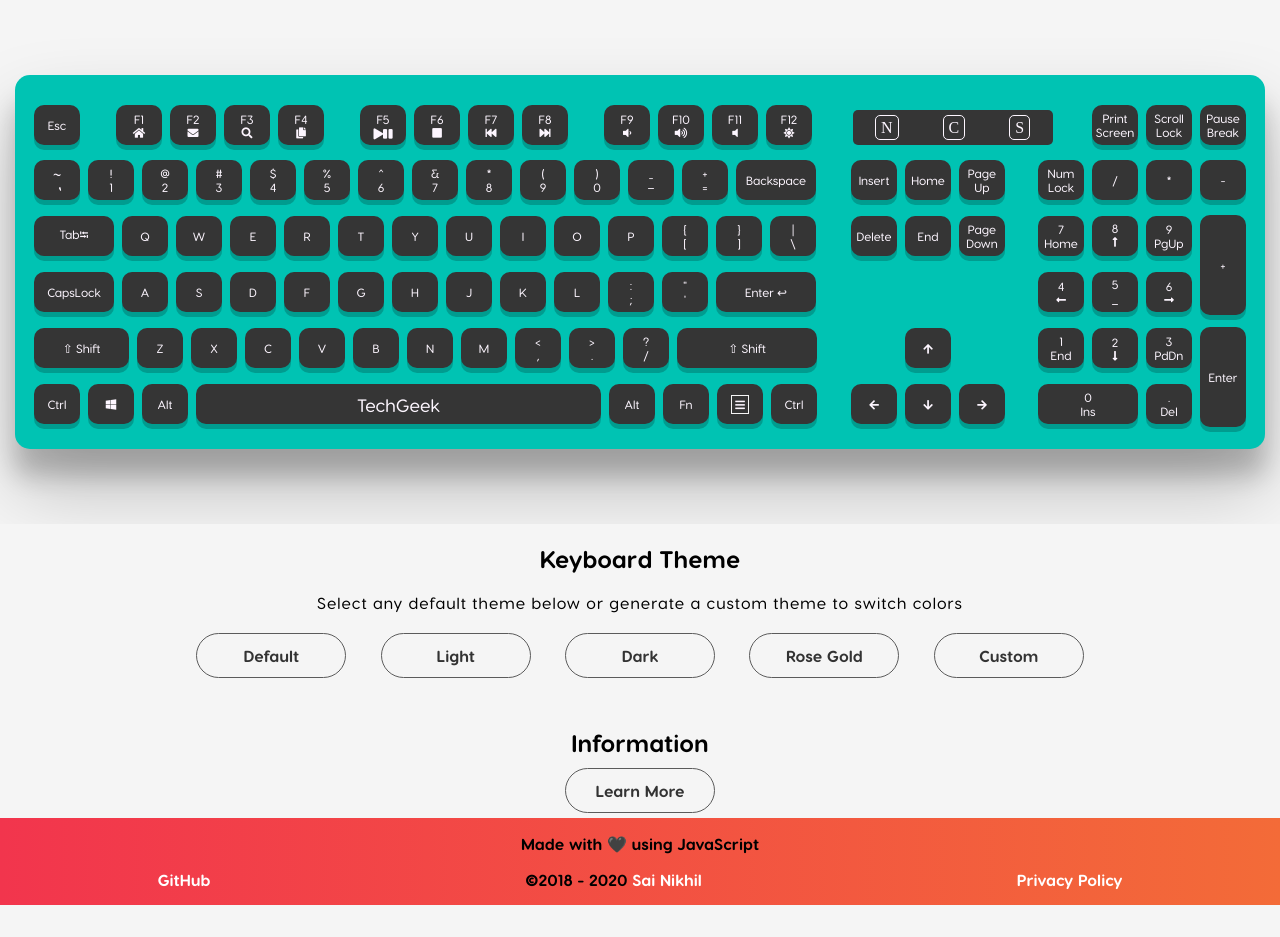
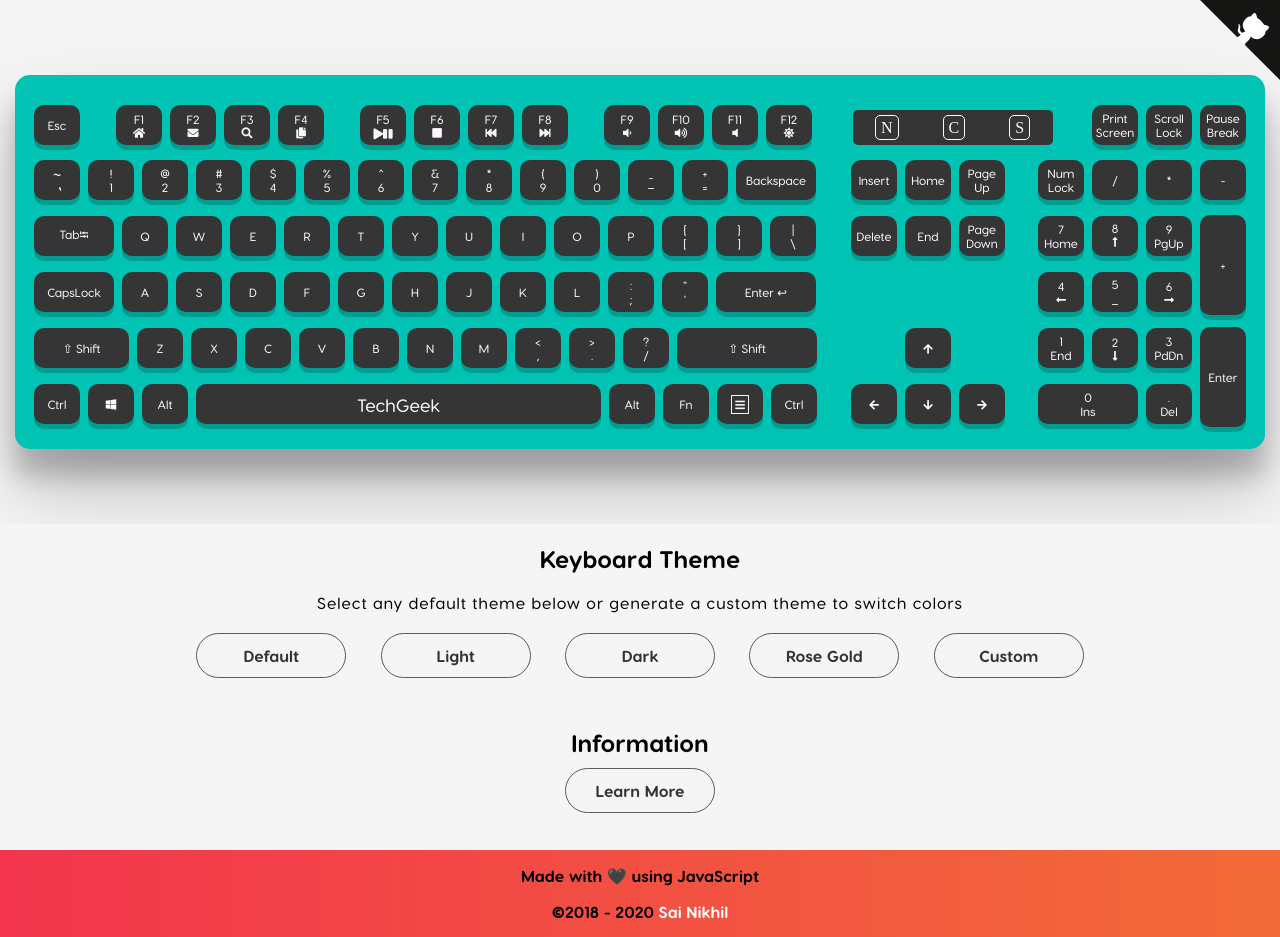
Before and after one commit to iamsainikhil/keyboard, a plain HTML site: page index.html in a window 1280 px wide. Before the commit the page ends 905 px from the top, so only its background shows below. Drawn offline with Linux system fonts and the light colour scheme.

Commit message:
update footer UI and add github corner ribbon

```diff
--- a/index.html
+++ b/index.html
@@ -73,6 +73,41 @@
   </head>
 
   <body>
+    <a
+      href="https://github.com/iamsainikhil/keyboard"
+      class="github-corner"
+      aria-label="View source on GitHub"
+      target="_blank"
+      rel="noreferrer noopener"
+    >
+      <svg
+        width="80"
+        height="80"
+        viewBox="0 0 250 250"
+        style="
+          fill: #151513;
+          color: #fff;
+          position: absolute;
+          top: 0;
+          border: 0;
+          right: 0;
+        "
+        aria-hidden="true"
+      >
+        <path d="M0,0 L115,115 L130,115 L142,142 L250,250 L250,0 Z"></path>
+        <path
+          d="M128.3,109.0 C113.8,99.7 119.0,89.6 119.0,89.6 C122.0,82.7 120.5,78.6 120.5,78.6 C119.2,72.0 123.4,76.3 123.4,76.3 C127.3,80.9 125.5,87.3 125.5,87.3 C122.9,97.6 130.6,101.9 134.4,103.2"
+          fill="currentColor"
+          style="transform-origin: 130px 106px;"
+          class="octo-arm"
+        ></path>
+        <path
+          d="M115.0,115.0 C114.9,115.1 118.7,116.5 119.8,115.4 L133.7,101.6 C136.9,99.2 139.9,98.4 142.2,98.6 C133.8,88.0 127.5,74.4 143.8,58.0 C148.5,53.4 154.0,51.2 159.7,51.0 C160.3,49.4 163.2,43.6 171.4,40.1 C171.4,40.1 176.1,42.5 178.8,56.2 C183.1,58.6 187.2,61.8 190.9,65.4 C194.5,69.0 197.7,73.2 200.1,77.6 C213.8,80.2 216.3,84.9 216.3,84.9 C212.7,93.1 206.9,96.0 205.4,96.6 C205.1,102.4 203.0,107.8 198.3,112.5 C181.9,128.9 168.3,122.5 157.7,114.1 C157.9,116.9 156.7,120.9 152.7,124.9 L141.0,136.5 C139.8,137.7 141.6,141.9 141.8,141.8 Z"
+          fill="currentColor"
+          class="octo-body"
+        ></path>
+      </svg>
+    </a>
     <main>
       <div class="keyboard-container">
         <div class="keyboard">
@@ -361,15 +396,6 @@
 
     <footer class="footer">
       <p class="tech-love">Made with 🖤 using JavaScript</p>
-      <div class="footer-links">
-        <p>
-          <a
-            href="https://github.com/iamsainikhil/keyboard"
-            target="_blank"
-            rel="noreferrer noopener"
-            >GitHub</a
-          >
-        </p>
       <p>
         &copy;2018 <span id="year"></span>
         <a
@@ -379,15 +405,6 @@
           >Sai&nbsp;Nikhil</a
         >
       </p>
-        <p>
-          <a
-            href="https://iamsainikhil.github.io/privacy-policy"
-            target="_blank"
-            rel="noreferrer noopener"
-            >Privacy Policy</a
-          >
-        </p>
-      </div>
     </footer>
 
     <script src="app.js"></script>
--- a/style.css
+++ b/style.css
@@ -377,7 +377,7 @@ i.underscore {
   -webkit-animation: gradientFill 8s ease infinite;
   -moz-animation: gradientFill 8s ease infinite;
   animation: gradientFill 8s ease infinite;
-  margin: 0;
+  margin: 2rem 0 0 0;
   padding: 0;
   font-family: var(--font-b);
 }
@@ -385,23 +385,6 @@ i.underscore {
 .tech-love {
   text-align: center;
   margin-bottom: 0;
-}
-
-@media only screen and (max-width: 767px) {
-  .footer-links {
-    display: flex;
-    flex-direction: column;
-    justify-content: center;
-  }
-}
-
-@media only screen and (min-width: 768px) {
-  .footer-links {
-    display: flex;
-    flex-flow: row nowrap;
-    align-items: center;
-    justify-content: space-around;
-  }
 }
 
 .footer a {
@@ -471,3 +454,30 @@ i.underscore {
     background-position: 0% 50%;
   }
 }
+
+/* GitHub cornber ribbon */
+.github-corner .octo-arm {
+  animation: octocat-wave 1s ease-in-out;
+}
+.github-corner:hover .octo-arm {
+  animation: octocat-wave 560ms ease-in-out;
+}
+@keyframes octocat-wave {
+  0%,
+  100% {
+    transform: rotate(0);
+  }
+  20%,
+  60% {
+    transform: rotate(-25deg);
+  }
+  40%,
+  80% {
+    transform: rotate(10deg);
+  }
+}
+@media (max-width: 500px) {
+  .github-corner:hover .octo-arm {
+    animation: none;
+  }
+}
```
Lines whose indentation alone changed are shown as unchanged.
